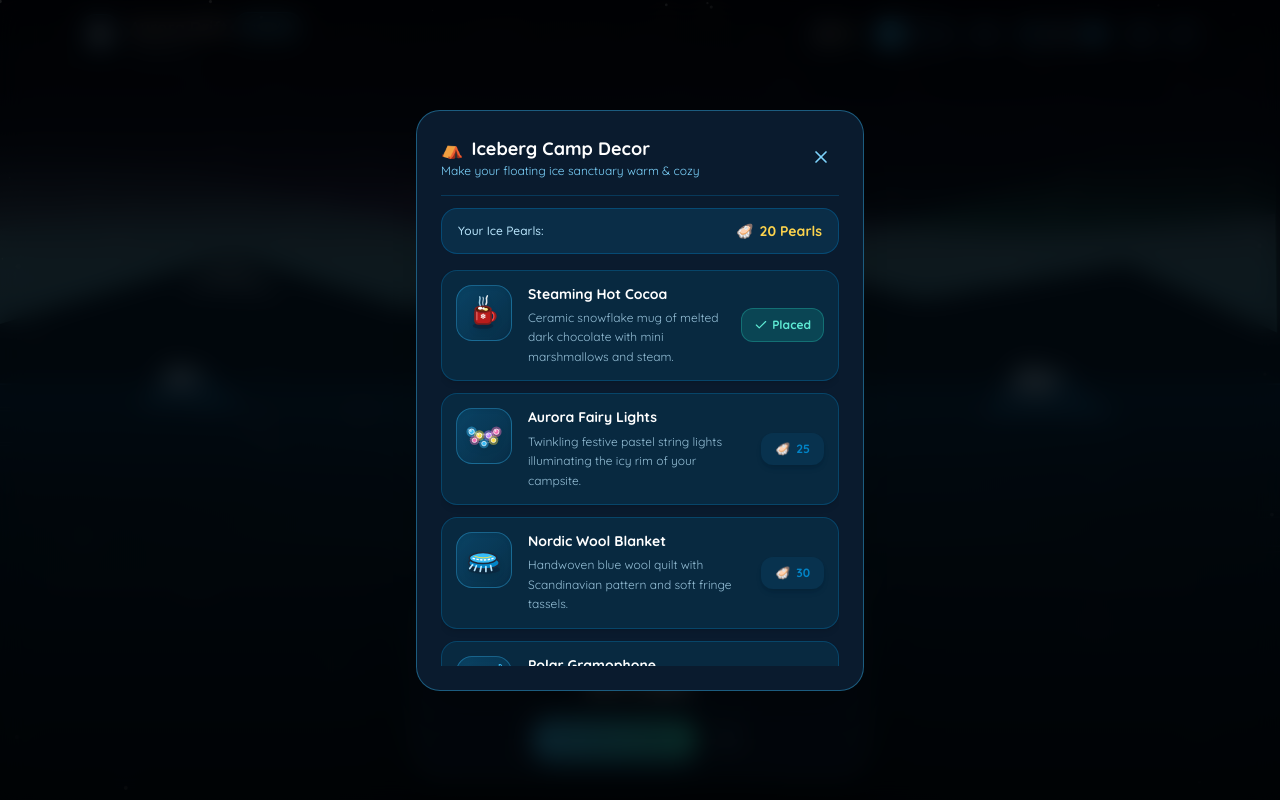
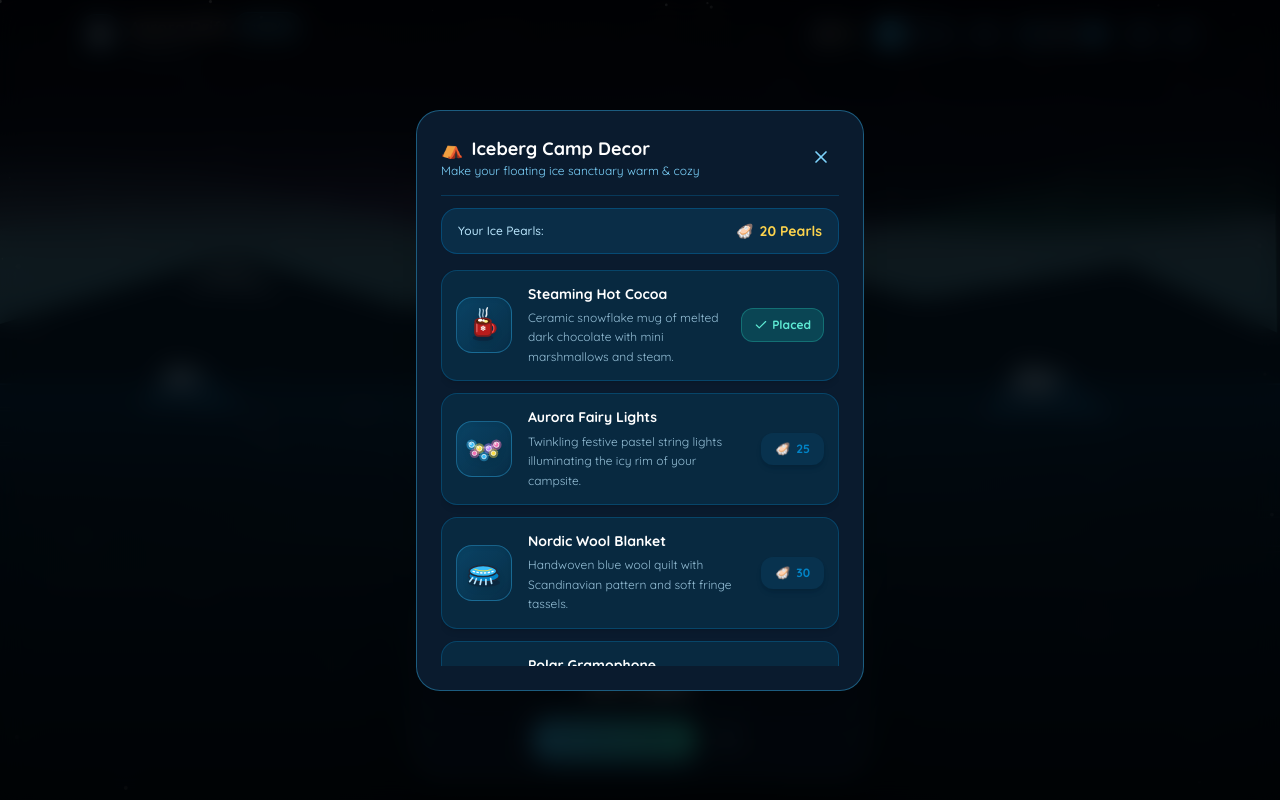
Before and after one commit to flowersfallen/aurora-drift, a React (Vite) app: page / in a window 1280 px wide. Both pictures are taken after a click on the element "Your Ice Pearls - Click to open Camp Shop". Built offline with nearby package versions, Linux system fonts and the light colour scheme.

Commit message:
fix(shop): vertically center product thumbnail within card

```diff
--- a/src/components/CampDecorModal.tsx
+++ b/src/components/CampDecorModal.tsx
@@ -220,14 +220,14 @@ export const CampDecorModal: React.FC<CampDecorModalProps> = ({
                 key={item.key}
                 className="flex items-center justify-between p-3.5 rounded-2xl bg-sky-950/70 border border-sky-800/60 shadow-md gap-2.5 sm:gap-3"
               >
-                {/* Left: Thumbnail and Description with clean, guaranteed separation */}
-                <div className="flex items-start flex-1 min-w-0">
-                  {/* Dedicated, spacious thumbnail box */}
-                  <div className="w-14 h-14 rounded-2xl bg-gradient-to-br from-sky-900/80 to-sky-950/90 border border-sky-400/35 flex items-center justify-center p-2 shadow-inner shrink-0 mr-3.5 sm:mr-4">
+                {/* Left: Thumbnail and Description vertically centered with clean separation */}
+                <div className="flex items-center flex-1 min-w-0">
+                  {/* Dedicated, spacious thumbnail box - perfectly centered */}
+                  <div className="w-14 h-14 rounded-2xl bg-gradient-to-br from-sky-900/80 to-sky-950/90 border border-sky-400/35 flex items-center justify-center p-2 shadow-inner shrink-0 mr-3.5 sm:mr-4 self-center">
                     {renderDecorThumbnail(item.key)}
                   </div>
                   {/* Text Details */}
-                  <div className="flex-1 min-w-0 pr-1.5">
+                  <div className="flex-1 min-w-0 pr-1.5 flex flex-col justify-center">
                     <h4 className="text-sm font-bold text-white leading-snug">{item.title}</h4>
                     <p className="text-xs text-sky-200/80 leading-relaxed mt-1 break-words">
                       {item.desc}
```
